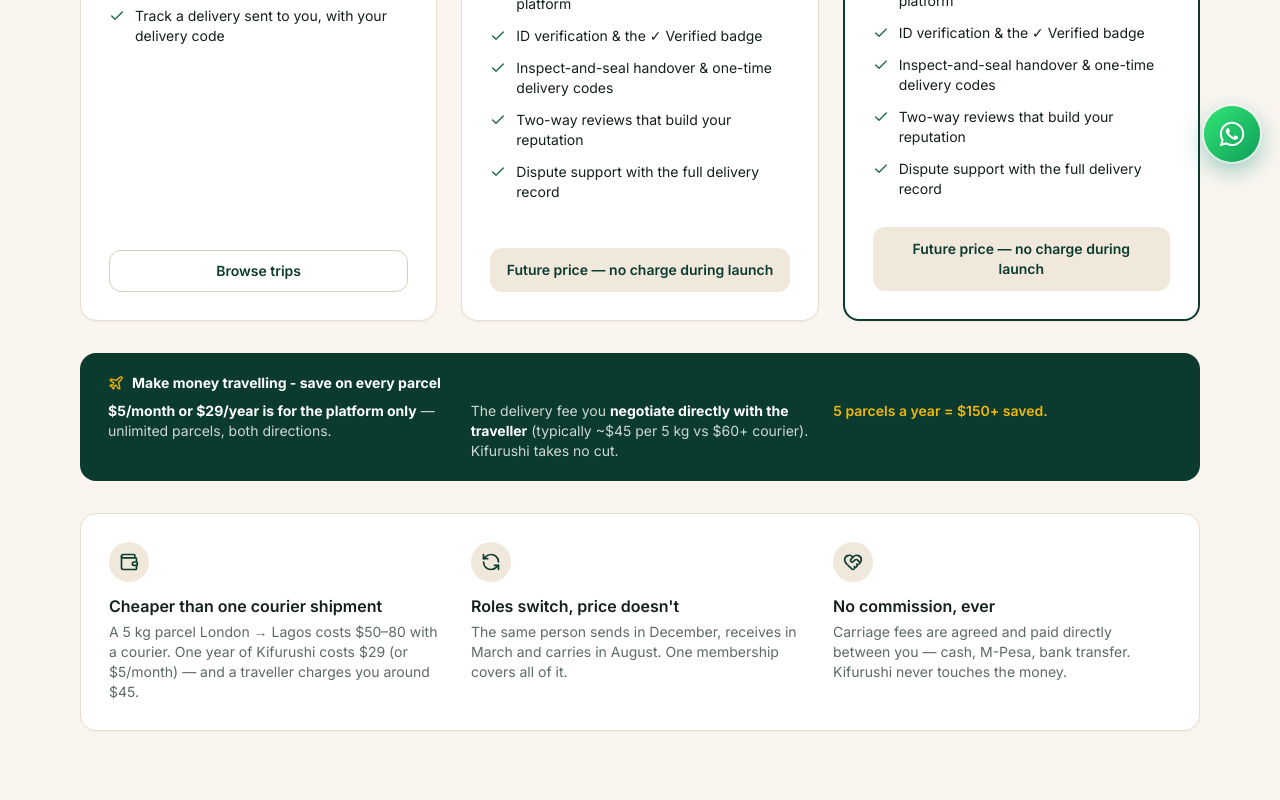
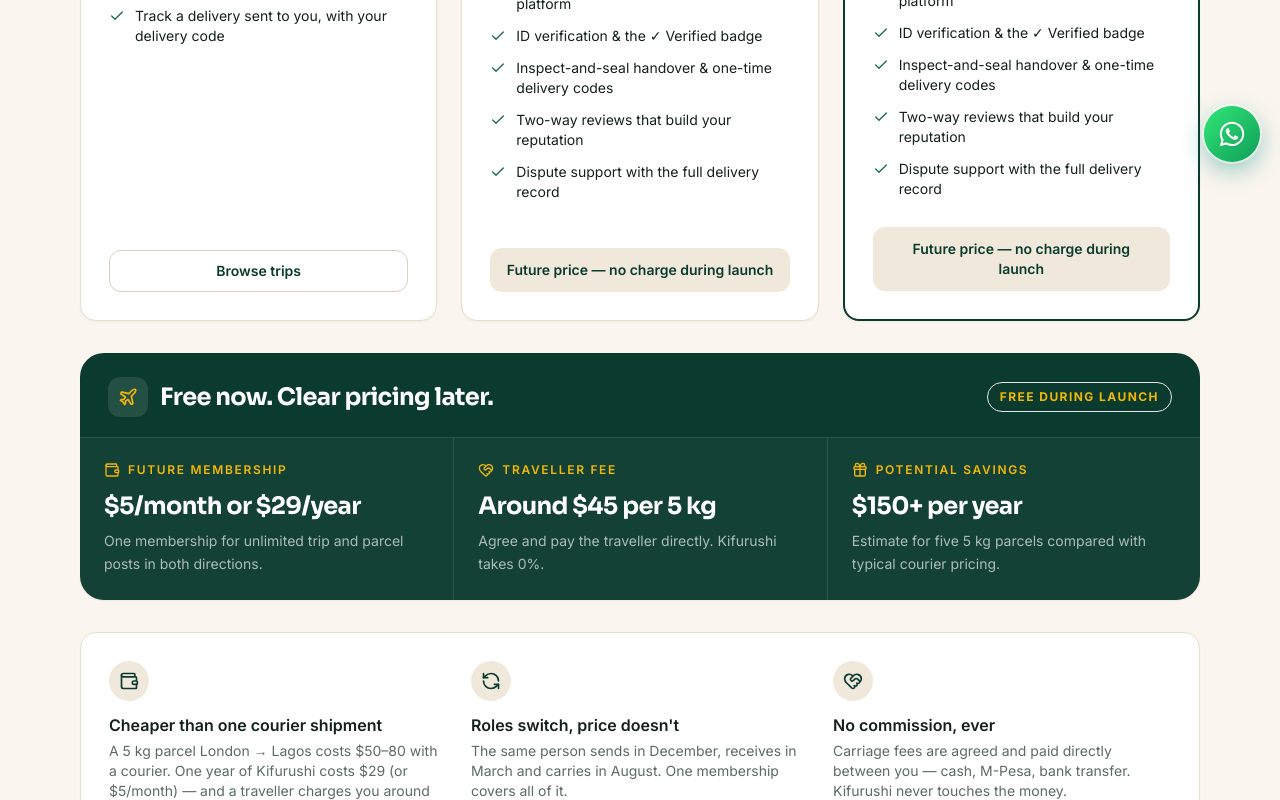
Before and after one commit to SamuelKimaniSikuku/kifurushi, a Next.js app: page /pricing in a window 1280 px wide. Shown: the part 618-1418 px from the top of the page. Built offline with nearby package versions, Linux system fonts and the light colour scheme; no server answers.

Commit message:
Redesign pricing explanation panel

```diff
--- a/app/pricing/page.tsx
+++ b/app/pricing/page.tsx
@@ -85,6 +85,26 @@
   const router = useRouter();
   const t = useT();
   const PLANS = buildPlans(t);
+  const bandItems = [
+    {
+      Icon: Wallet,
+      label: t.pricing.bandCell1Label,
+      value: t.pricing.bandCell1a,
+      body: t.pricing.bandCell1b,
+    },
+    {
+      Icon: HeartHandshake,
+      label: t.pricing.bandCell2Label,
+      value: t.pricing.bandCell2a,
+      body: `${t.pricing.bandCell2b} ${t.pricing.bandCell2c}`,
+    },
+    {
+      Icon: Gift,
+      label: t.pricing.bandCell3Label,
+      value: t.pricing.bandCell3,
+      body: t.pricing.bandCell3b,
+    },
+  ];
   const [membership, setMembership] = useState<Membership | null>(null);
   const [joining, setJoining] = useState<BillingPlan | null>(null);
   const [joinError, setJoinError] = useState<string | null>(null);
@@ -264,27 +284,44 @@
         })}
       </div>
 
-      {/* What the membership fee is — and is not */}
-      <div className="mt-8 rounded-2xl bg-forest px-5 py-5 text-white sm:px-7">
-        <div className="flex items-center gap-2 text-sm font-bold">
-          <Plane className="h-4 w-4 shrink-0 text-gold" strokeWidth={2} />
-          {t.pricing.bandTitle}
+      {/* Free now, with transparent pricing for later. */}
+      <section className="mt-8 overflow-hidden rounded-3xl bg-forest text-white shadow-sm">
+        <div className="flex flex-col gap-4 px-5 pb-5 pt-6 sm:flex-row sm:items-center sm:justify-between sm:px-7">
+          <div className="flex items-center gap-3">
+            <span className="grid h-10 w-10 shrink-0 place-items-center rounded-xl bg-white/10 text-gold">
+              <Plane className="h-5 w-5" strokeWidth={2} aria-hidden />
+            </span>
+            <h2 className="font-display text-xl font-bold tracking-tight sm:text-2xl">
+              {t.pricing.bandTitle}
+            </h2>
+          </div>
+          <span className="w-fit rounded-full border border-gold/40 bg-gold/10 px-3 py-1.5 text-xs font-bold uppercase tracking-[0.12em] text-gold">
+            {t.pricing.bandBadge}
+          </span>
         </div>
-        <div className="mt-2 grid gap-2 text-sm text-white/80 md:grid-cols-3 md:gap-6">
-          <div>
-            <b className="text-white">{t.pricing.bandCell1a}</b>{" "}
-            {t.pricing.bandCell1b}
-          </div>
-          <div>
-            {t.pricing.bandCell2a}{" "}
-            <b className="text-white">{t.pricing.bandCell2b}</b>{" "}
-            {t.pricing.bandCell2c}
-          </div>
-          <div className="font-semibold text-gold">
-            {t.pricing.bandCell3}
-          </div>
+
+        <div className="grid border-t border-white/10 bg-white/[0.03] md:grid-cols-3">
+          {bandItems.map(({ Icon, label, value, body }, index) => (
+            <div
+              key={label}
+              className={`p-5 sm:p-6 ${
+                index > 0 ? "border-t border-white/10 md:border-l md:border-t-0" : ""
+              }`}
+            >
+              <div className="flex items-center gap-2 text-xs font-semibold uppercase tracking-[0.14em] text-gold">
+                <Icon className="h-4 w-4" strokeWidth={2} aria-hidden />
+                {label}
+              </div>
+              <div className="mt-3 font-display text-2xl font-bold tracking-tight text-white">
+                {value}
+              </div>
+              <p className="mt-2 max-w-sm text-sm leading-relaxed text-white/65">
+                {body}
+              </p>
+            </div>
+          ))}
         </div>
-      </div>
+      </section>
 
       {/* Why one price */}
       <div className="card mt-8 grid gap-8 p-7 md:grid-cols-3 md:gap-6">
--- a/lib/locales/en.ts
+++ b/lib/locales/en.ts
@@ -484,13 +484,18 @@
       "Payment received — your membership activates within a few seconds.",
     checkoutCancelled: "Checkout cancelled — you haven't been charged.",
     dismiss: "Dismiss",
-    bandTitle: "Make money travelling - save on every parcel",
-    bandCell1a: "$5/month or $29/year is for the platform only",
-    bandCell1b: "— unlimited parcels, both directions.",
-    bandCell2a: "The delivery fee you",
-    bandCell2b: "negotiate directly with the traveller",
-    bandCell2c: "(typically ~$45 per 5 kg vs $60+ courier). Kifurushi takes no cut.",
-    bandCell3: "5 parcels a year = $150+ saved.",
+    bandTitle: "Free now. Clear pricing later.",
+    bandBadge: "Free during launch",
+    bandCell1Label: "Future membership",
+    bandCell1a: "$5/month or $29/year",
+    bandCell1b: "One membership for unlimited trip and parcel posts in both directions.",
+    bandCell2Label: "Traveller fee",
+    bandCell2a: "Around $45 per 5 kg",
+    bandCell2b: "Agree and pay the traveller directly.",
+    bandCell2c: "Kifurushi takes 0%.",
+    bandCell3Label: "Potential savings",
+    bandCell3: "$150+ per year",
+    bandCell3b: "Estimate for five 5 kg parcels compared with typical courier pricing.",
     whyCards: [
       {
         title: "Cheaper than one courier shipment",
--- a/lib/locales/fr.ts
+++ b/lib/locales/fr.ts
@@ -488,14 +488,18 @@
       "Paiement reçu — votre abonnement s'active dans quelques secondes.",
     checkoutCancelled: "Paiement annulé — vous n'avez pas été débité.",
     dismiss: "Fermer",
-    bandTitle: "Gagnez en voyageant - économisez sur chaque colis",
-    bandCell1a: "5 $/mois ou 29 $/an, c'est uniquement pour la plateforme",
-    bandCell1b: "— colis illimités, dans les deux sens.",
-    bandCell2a: "Le prix de la livraison, vous le",
-    bandCell2b: "négociez directement avec le voyageur",
-    bandCell2c:
-      "(environ 45 $ les 5 kg contre 60 $+ en messagerie). Kifurushi ne prend rien.",
-    bandCell3: "5 colis par an = 150 $+ économisés.",
+    bandTitle: "Gratuit aujourd'hui. Des tarifs clairs ensuite.",
+    bandBadge: "Gratuit pendant le lancement",
+    bandCell1Label: "Futur abonnement",
+    bandCell1a: "5 $/mois ou 29 $/an",
+    bandCell1b: "Un seul abonnement pour publier voyages et colis sans limite, dans les deux sens.",
+    bandCell2Label: "Prix du voyageur",
+    bandCell2a: "Environ 45 $ les 5 kg",
+    bandCell2b: "Convenez du prix et payez directement le voyageur.",
+    bandCell2c: "Kifurushi prend 0 %.",
+    bandCell3Label: "Économies potentielles",
+    bandCell3: "150 $+ par an",
+    bandCell3b: "Estimation pour cinq colis de 5 kg comparés aux tarifs habituels des transporteurs.",
     whyCards: [
       {
         title: "Moins cher qu'un seul envoi en messagerie",
--- a/lib/locales/sw.ts
+++ b/lib/locales/sw.ts
@@ -488,14 +488,18 @@
       "Malipo yamepokelewa — uanachama wako unawashwa ndani ya sekunde chache.",
     checkoutCancelled: "Malipo yameghairiwa — hujatozwa chochote.",
     dismiss: "Funga",
-    bandTitle: "Pata pesa ukisafiri - okoa kwenye kila kifurushi",
-    bandCell1a: "$5/mwezi au $29/mwaka ni kwa jukwaa pekee",
-    bandCell1b: "— vifurushi bila kikomo, pande zote mbili.",
-    bandCell2a: "Ada ya usafirishaji",
-    bandCell2b: "unakubaliana moja kwa moja na msafiri",
-    bandCell2c:
-      "(kwa kawaida ~$45 kwa kilo 5 dhidi ya $60+ kwa kampuni). Kifurushi haichukui chochote.",
-    bandCell3: "Vifurushi 5 kwa mwaka = $150+ zimeokolewa.",
+    bandTitle: "Bure sasa. Bei wazi baadaye.",
+    bandBadge: "Bure wakati wa uzinduzi",
+    bandCell1Label: "Uanachama wa baadaye",
+    bandCell1a: "$5/mwezi au $29/mwaka",
+    bandCell1b: "Uanachama mmoja kwa safari na vifurushi bila kikomo, pande zote mbili.",
+    bandCell2Label: "Ada ya msafiri",
+    bandCell2a: "Karibu $45 kwa kilo 5",
+    bandCell2b: "Kubalianeni na umlipie msafiri moja kwa moja.",
+    bandCell2c: "Kifurushi inachukua 0%.",
+    bandCell3Label: "Akiba inayowezekana",
+    bandCell3: "$150+ kwa mwaka",
+    bandCell3b: "Makadirio ya vifurushi vitano vya kilo 5 yakilinganishwa na bei za kawaida za kampuni.",
     whyCards: [
       {
         title: "Nafuu kuliko usafirishaji mmoja wa kampuni",
```
